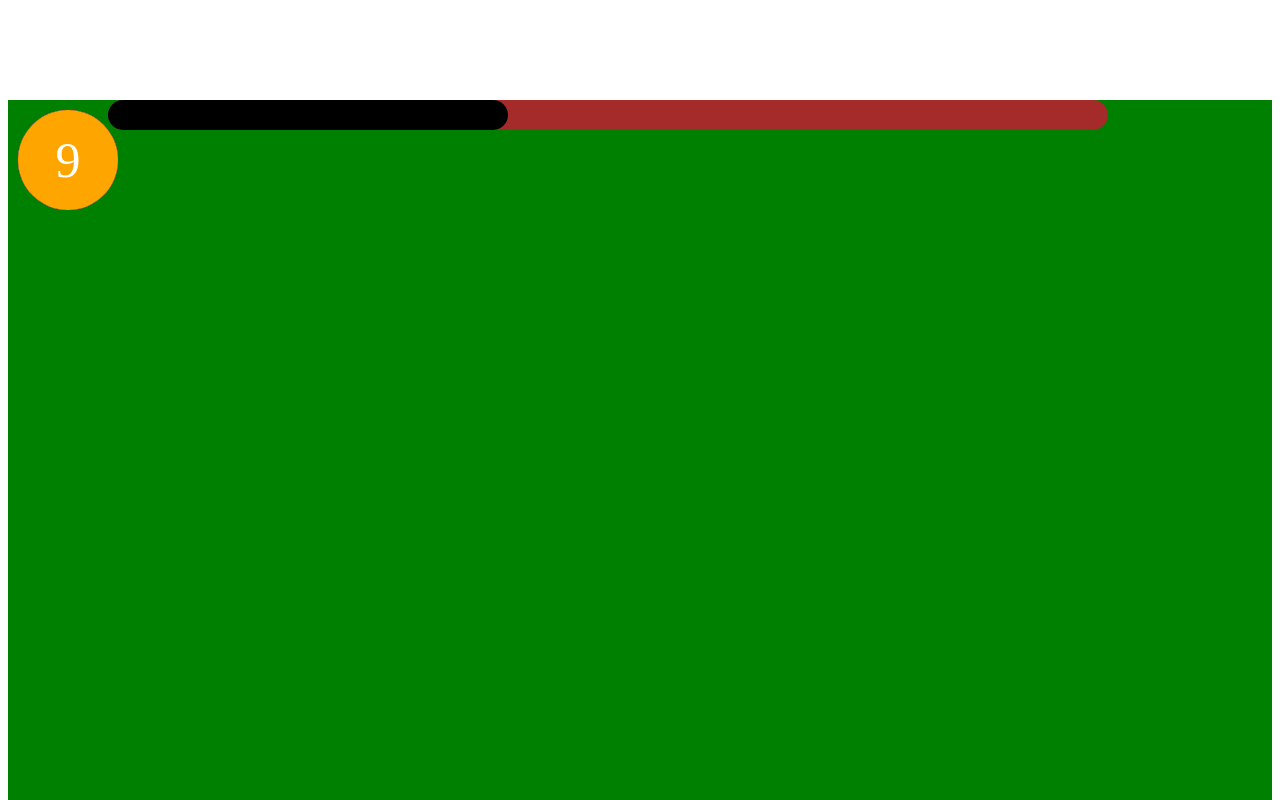
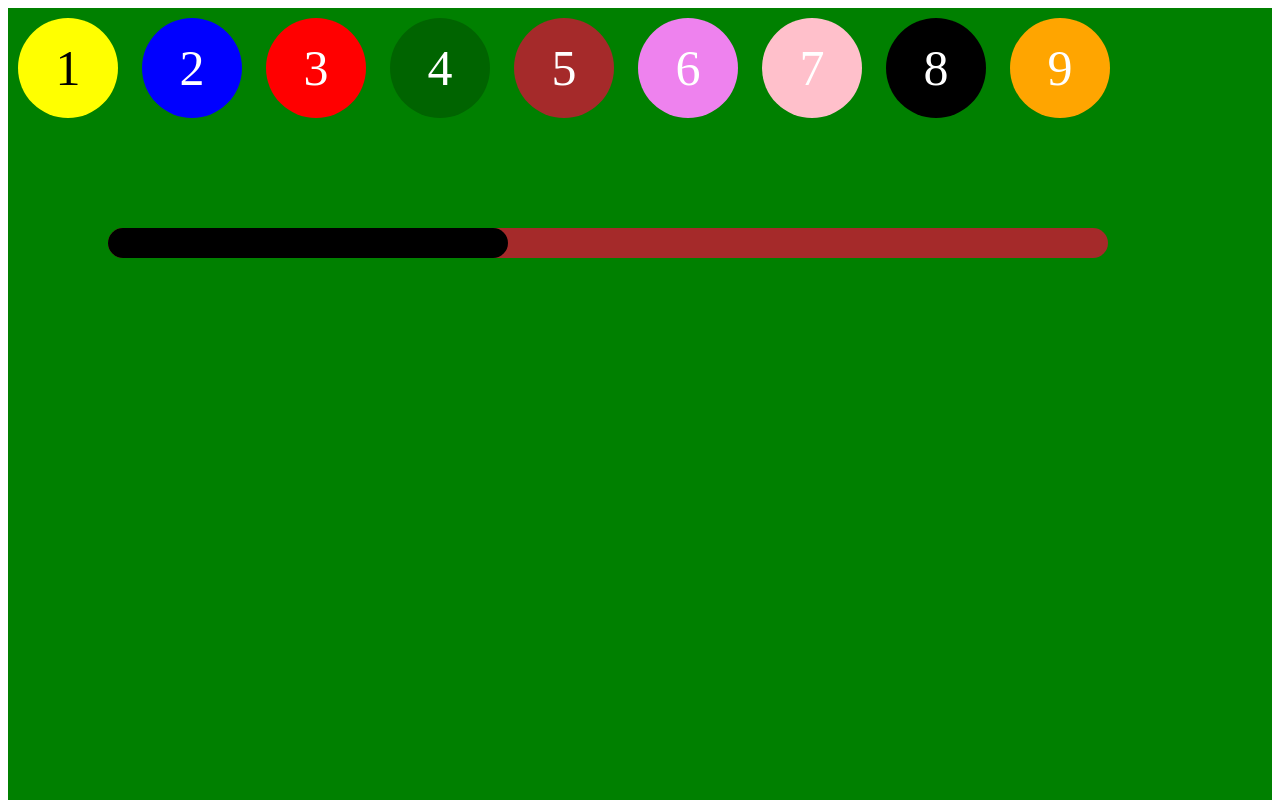
Before and after one commit to temaseles/Pool, a plain HTML site: page index.html in a window 1280 px wide. Shown: the top 800 px of the page. Drawn offline with Linux system fonts and the light colour scheme.

Commit message:
small fix

```diff
--- a/index.html
+++ b/index.html
@@ -65,10 +65,6 @@
 
 }
 
-.ball {
-	position: absolute;
-
-}
 
 
 
```
